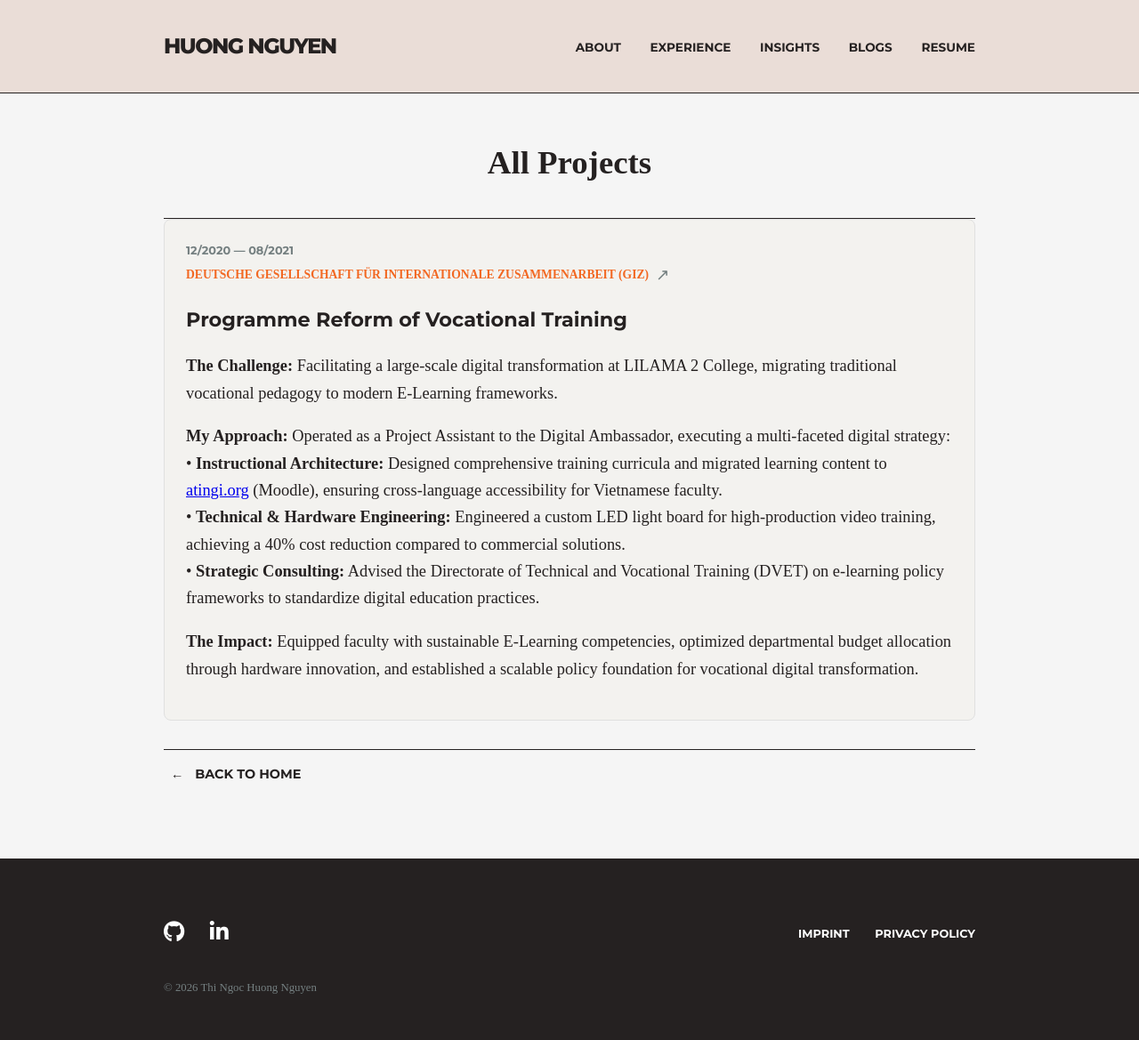
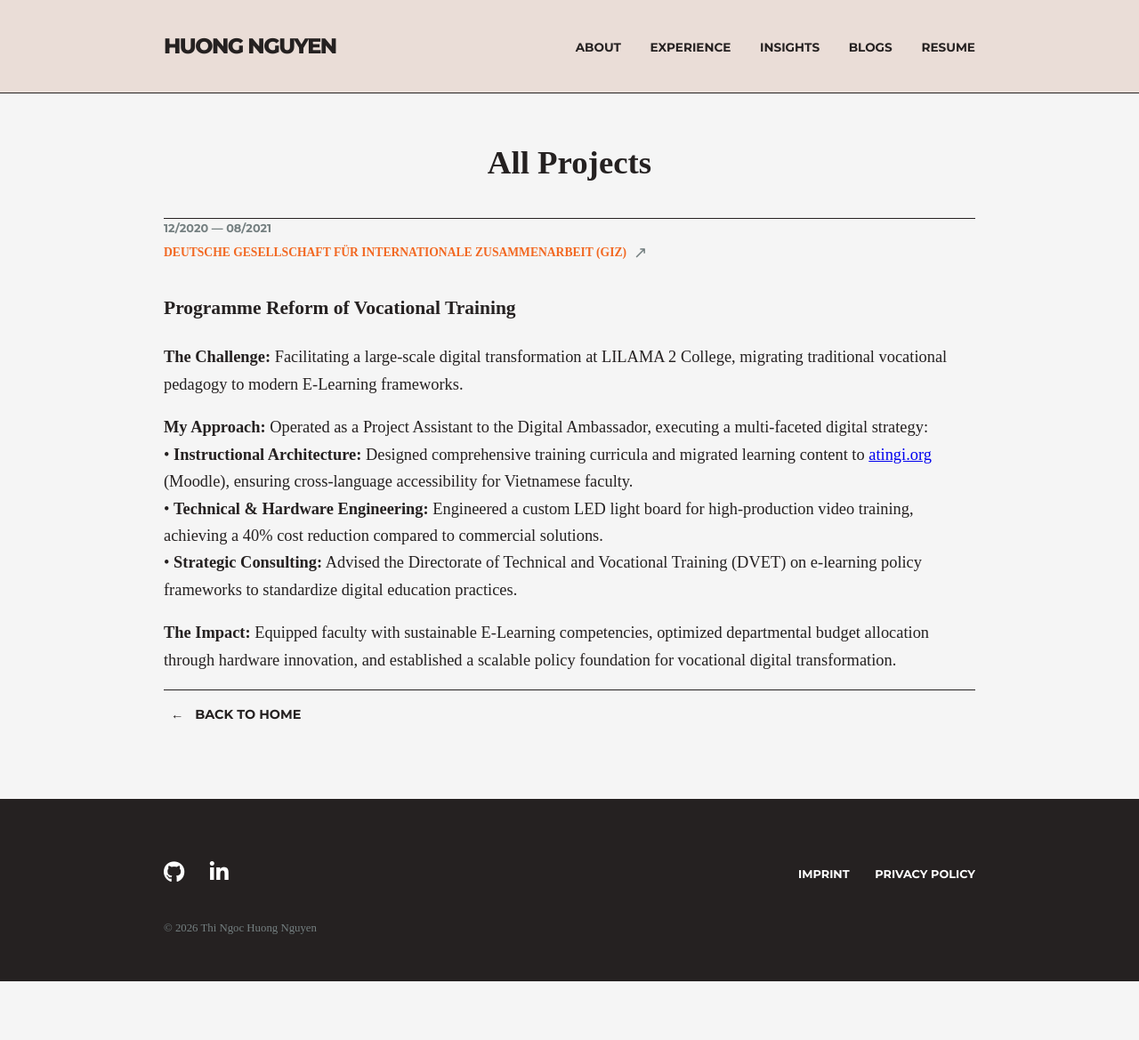
Before and after one commit to huongntn/portfolio-website, a Jekyll site: the page built from archive/index.html, in a window 1280 px wide. Shown: the whole page at 89% size. Built offline with Jekyll 4.4.1, drawn with Linux system fonts in a browser that asks for light colours; some web fonts are replaced; after the commit the page ends 1103 px from its top, so only the background shows below that.

Commit message:
Update index.html

```diff
--- a/archive/index.html
+++ b/archive/index.html
@@ -12,24 +12,23 @@
 <hr>
 
 <!-- Project 1 -->
-  <div class="project-card">
-    <div class="card-box">
-      <div class="project-date">12/2020 — 08/2021</div>
+<div class="archive-project-card">
+  <div class="project-date">12/2020 — 08/2021
+  </div>
+
+  <div class="project-content">
     <a href="https://www.giz.de/en/projects/programme-reform-vocational-training" target="_blank" class="company-link">
       <span class="project-meta">Deutsche Gesellschaft für Internationale Zusammenarbeit (GIZ)</span>
       <span class="arrow-up">↗</span>
     </a>
     <h3>Programme Reform of Vocational Training</h3>
-
     <p><strong>The Challenge:</strong> Facilitating a large-scale digital transformation at LILAMA 2 College, migrating traditional vocational pedagogy to modern E-Learning frameworks.</p>
-
     <p><strong>My Approach:</strong>
         Operated as a Project Assistant to the Digital Ambassador, executing a multi-faceted digital strategy:
         <br>• <strong>Instructional Architecture:</strong> Designed comprehensive training curricula and migrated learning content to <a href="https://atingi.org" target="_blank" rel="noopener noreferrer">atingi.org</a> (Moodle), ensuring cross-language accessibility for Vietnamese faculty.
         <br>• <strong>Technical & Hardware Engineering:</strong> Engineered a custom LED light board for high-production video training, achieving a 40% cost reduction compared to commercial solutions.
         <br>• <strong>Strategic Consulting:</strong> Advised the Directorate of Technical and Vocational Training (DVET) on e-learning policy frameworks to standardize digital education practices.
     </p>
-
     <p><strong>The Impact:</strong> Equipped faculty with sustainable E-Learning competencies, optimized departmental budget allocation through hardware innovation, and established a scalable policy foundation for vocational digital transformation.</p>
     </div>
   </div>
```
Lines whose indentation alone changed are shown as unchanged.
